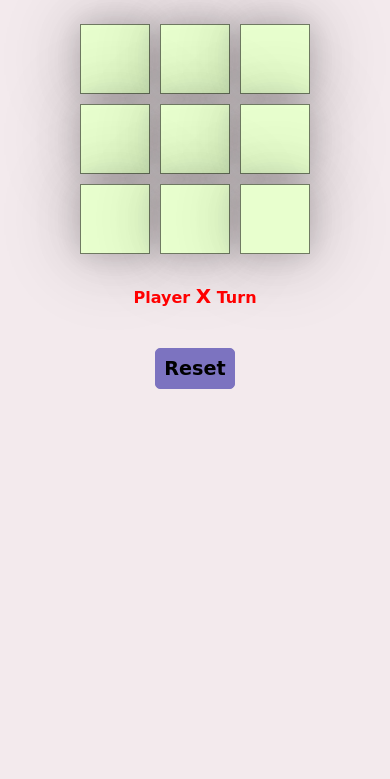
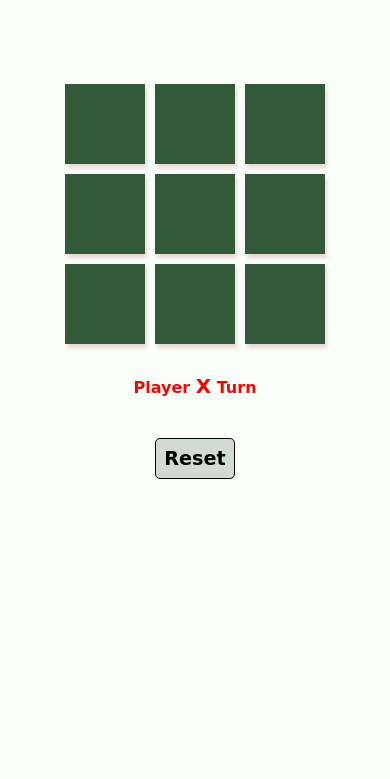
Before and after one commit to Hebaade/Tic-Tac-Toe, a plain HTML site: page index.html in a window 390 px wide. Shown: the part 65-844 px from the top of the page. Drawn offline with Linux system fonts and the light colour scheme; a web font is replaced by a local one.

Commit message:
Update style.css

```diff
--- a/style.css
+++ b/style.css
@@ -11,38 +11,30 @@
     gap: 10px;
 }
 body{
-    background-color: #f3eaed;
+    background-color:#fafffa;
     font-family: 'Lugrasimo', cursive;
 }
 .btn{
     cursor: pointer;
     width: 100px;
     height: 100px;
-    border: 1px solid rgba(0, 0, 0, 0.52);
-    box-shadow: 0 0 25px rgba(0, 0, 0, 0.12),                0 0 50px rgba(0, 0, 0, 0.12),                0 0 100px rgba(0, 0, 0, 0.12),                0 0 80px rgba(0, 0, 0, 0.12);
-    background-color: #E8FFCE;
+    box-shadow: 2px 4px 4px rgba(206, 169, 169, 0.466);
+    background-color: #335a38;
     font-weight: bold;
-    color: #1A5D1A;
+    color: #fdfdfd;
     font-size: 45px;
-    transition:0.5s ;
-    -webkit-transition:0.5s ;
-    -moz-transition:0.5s ;
-    -ms-transition:0.5s ;
-    -o-transition:0.5s ;
+    border: none;
     font-family: inherit;
     font-weight: bold;
 }
 .red{
     color:red;
 }
-.btn:hover{
-    border: 1px solid #000;
-}
 @media(max-width:480px){
     .btn{
-        width: 70px;
+        width: 80px;
         font-size: 32px;
-        height: 70px;
+        height: 80px;
     }
 }
 .result strong{
@@ -50,11 +42,11 @@ body{
     color: red;
 }
 .container h1{
-    margin-top: 10px;
+    margin-top: 20px;
 }
 .box{
     width: 70%;
-    margin: 100px auto;
+    margin: 120px auto;
     gap: 10px;
     display: flex;
     flex-direction: column;
@@ -63,7 +55,7 @@ body{
 }
 @media(max-width:480px){
     .box{
-        margin: 50px auto;
+        margin: 100px auto;
         width:50%;
     }
     .container h1{
@@ -71,16 +63,21 @@ body{
     }
 
 }
-@media(max-width:240px){
+@media(max-width:280px){
    .btn{
-    width: 60px;
-    height: 60px;
+    width: 70px;
+    height: 70px;
+   }
+   .container{
+    display: flex;
+    justify-content: center;
+    flex-direction: column;
    }
    .container h1{
     margin-top: 30px;
    }
    .box{
-    margin: 80px auto;
+    margin: 90px auto;
    }
    .result{
     font-size: 20px;
@@ -100,8 +97,8 @@ body{
     padding: 8px;
     font-family: inherit;
     width:80px;
-    background-color: #7C73C0;
-    border: 1px solid #7C73C0;
+    background-color: #d1dbd2;
+    border: 1px solid black;
     border-radius: 5px;
     font-weight: bold;
     font-size: larger;
@@ -112,5 +109,7 @@ body{
     cursor: pointer;
 }
 #reset:hover{
-    background-color: #625a9e;
+    background-color: #183b23;
+    border: 1px solid #183b23;
+    color: white;
 }
```
